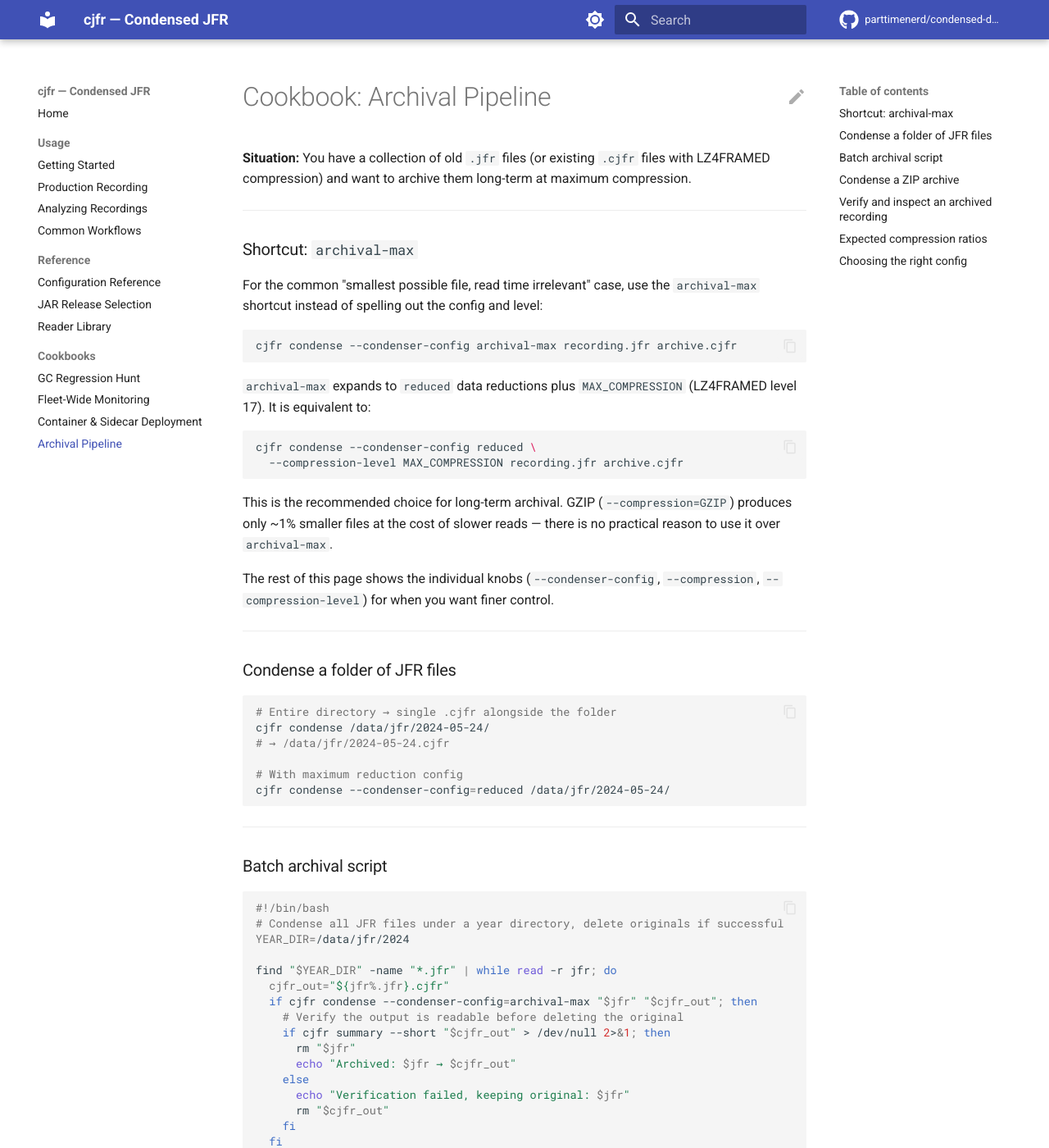
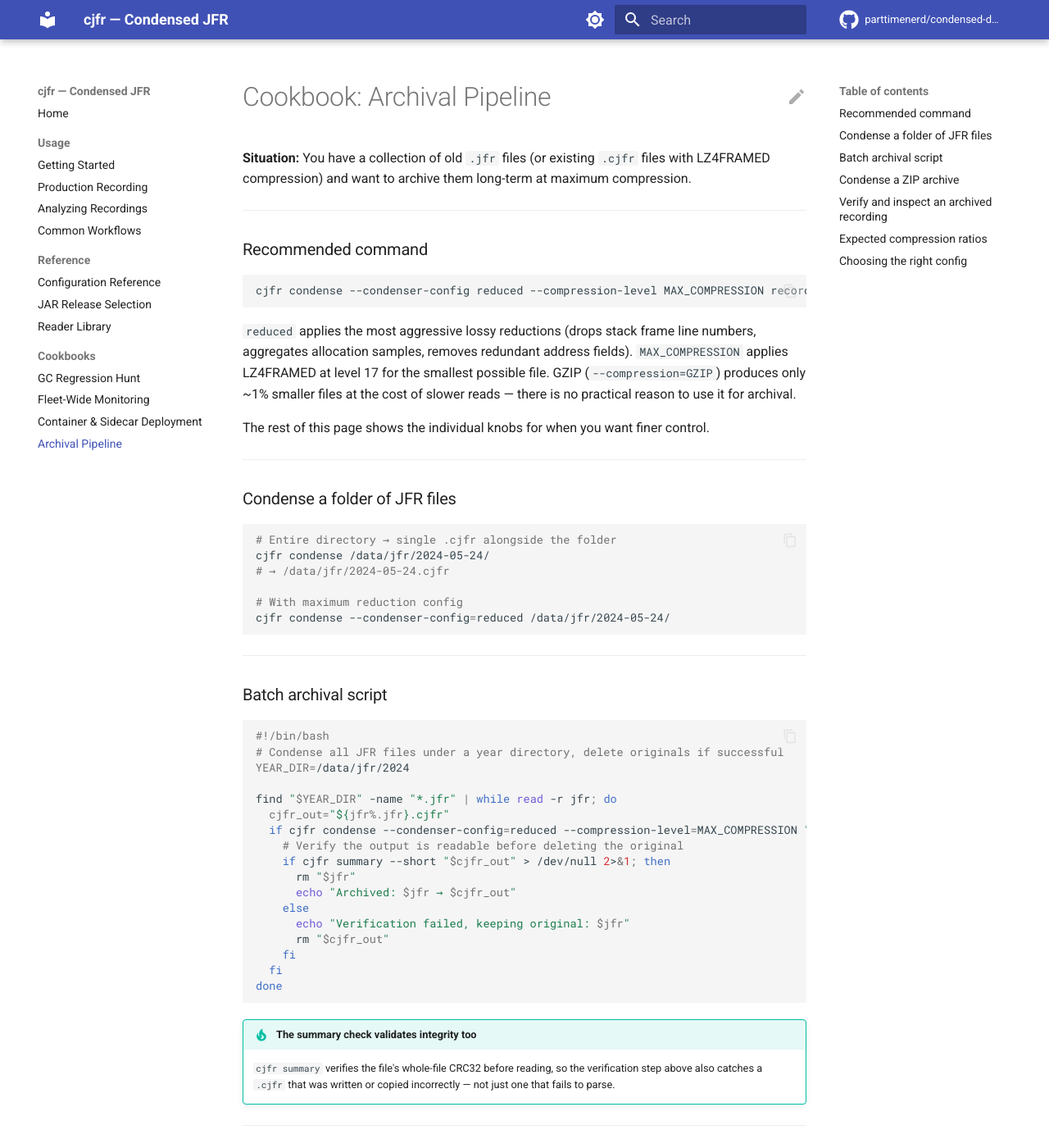
Before and after one commit to parttimenerd/condensed-data, an MkDocs documentation site: the page built from docs/cookbook-archival.md, in a window 1280 px wide and 1400 px high. Shown: the whole window at 82% size. Built offline with MkDocs 1.6.1 and Material for MkDocs 9.7.7, drawn with Linux system fonts in a browser that asks for light colours; comment, search, counter and statistics services are not loaded; some of the changed text lies outside the part shown.

Commit message:
feat: remove archival-max; recommend 'reduced --compression-level MAX_COMPRESSION' for archiving

````diff
--- a/docs/cookbook-archival.md
+++ b/docs/cookbook-archival.md
@@ -9,29 +9,19 @@ with LZ4FRAMED compression) and want to archive them long-term at maximum compre
 
 ---
 
-### Shortcut: `archival-max`
-
-For the common "smallest possible file, read time irrelevant" case, use the
-`archival-max` shortcut instead of spelling out the config and level:
+### Recommended command
 
 ```shell
-cjfr condense --condenser-config archival-max recording.jfr archive.cjfr
+cjfr condense --condenser-config reduced --compression-level MAX_COMPRESSION recording.jfr archive.cjfr
 ```
 
-`archival-max` expands to `reduced` data reductions plus `MAX_COMPRESSION` (LZ4FRAMED
-level 17). It is equivalent to:
+`reduced` applies the most aggressive lossy reductions (drops stack frame line numbers,
+aggregates allocation samples, removes redundant address fields). `MAX_COMPRESSION`
+applies LZ4FRAMED at level 17 for the smallest possible file. GZIP (`--compression=GZIP`)
+produces only ~1% smaller files at the cost of slower reads — there is no practical
+reason to use it for archival.
 
-```shell
-cjfr condense --condenser-config reduced \
-  --compression-level MAX_COMPRESSION recording.jfr archive.cjfr
-```
-
-This is the recommended choice for long-term archival. GZIP (`--compression=GZIP`)
-produces only ~1% smaller files at the cost of slower reads — there is no practical
-reason to use it over `archival-max`.
-
-The rest of this page shows the individual knobs (`--condenser-config`,
-`--compression`, `--compression-level`) for when you want finer control.
+The rest of this page shows the individual knobs for when you want finer control.
 
 ---
 
@@ -57,7 +47,7 @@ YEAR_DIR=/data/jfr/2024
 
 find "$YEAR_DIR" -name "*.jfr" | while read -r jfr; do
   cjfr_out="${jfr%.jfr}.cjfr"
-  if cjfr condense --condenser-config=archival-max "$jfr" "$cjfr_out"; then
+  if cjfr condense --condenser-config=reduced --compression-level=MAX_COMPRESSION "$jfr" "$cjfr_out"; then
     # Verify the output is readable before deleting the original
     if cjfr summary --short "$cjfr_out" > /dev/null 2>&1; then
       rm "$jfr"
@@ -86,10 +76,10 @@ cjfr condense recordings.zip archive.cjfr
 !!! note "ZIP and folder inputs use `default` config"
     When condensing a ZIP or directory, `cjfr condense` defaults to the `default`
     condenser config (conservative lossy). For archival, pass
-    `--condenser-config=archival-max` explicitly:
+    `--condenser-config=reduced` explicitly:
 
     ```shell
-    cjfr condense --condenser-config=archival-max recordings.zip archive.cjfr
+    cjfr condense --condenser-config=reduced --compression-level=MAX_COMPRESSION recordings.zip archive.cjfr
     ```
 
 ---
@@ -114,9 +104,9 @@ cjfr inflate --start="2024-05-24 12:00:00" --duration=1h \
 
 | Input | Config | Typical result |
 |---|---|---|
-| gc_details-heavy JFR | `archival-max` (`reduced` + MAX) | ~1–5% of original |
+| gc_details-heavy JFR | `reduced` + MAX_COMPRESSION | ~1–5% of original |
 | gc_details-heavy JFR | `default` + HIGH | ~3–15% of original |
-| Sparse gc-only JFR | `archival-max` (`reduced` + MAX) | ~5–10% of original |
+| Sparse gc-only JFR | `reduced` + MAX_COMPRESSION | ~5–10% of original |
 
 *Ranges from renaissance benchmark measurements. Actual results depend on GC
 frequency, thread count, and allocation rate.*
@@ -127,7 +117,7 @@ frequency, thread count, and allocation rate.*
 
 | Goal | Config | What it does |
 |---|---|---|
-| Smallest archive, some data loss acceptable | `archival-max` | Full `reduced` data reductions + max LZ4 compression |
+| Smallest archive, some data loss acceptable | `reduced --compression-level MAX_COMPRESSION` | Full `reduced` data reductions + max LZ4 compression |
 | Smallest archive, keep all data | `lossless --compression-level MAX_COMPRESSION` | No data removal, max LZ4 compression |
 | Quick condense with moderate compression | `default` | Conservative lossy reductions, default LZ4 |
 
````
Also changed, not shown: README.md (+41 -39 lines), docs/configurations.md (+4 -7 lines), docs/production-recording.md (+1 -4 lines), docs/workflows.md (+1 -1 lines), 5 other files.
